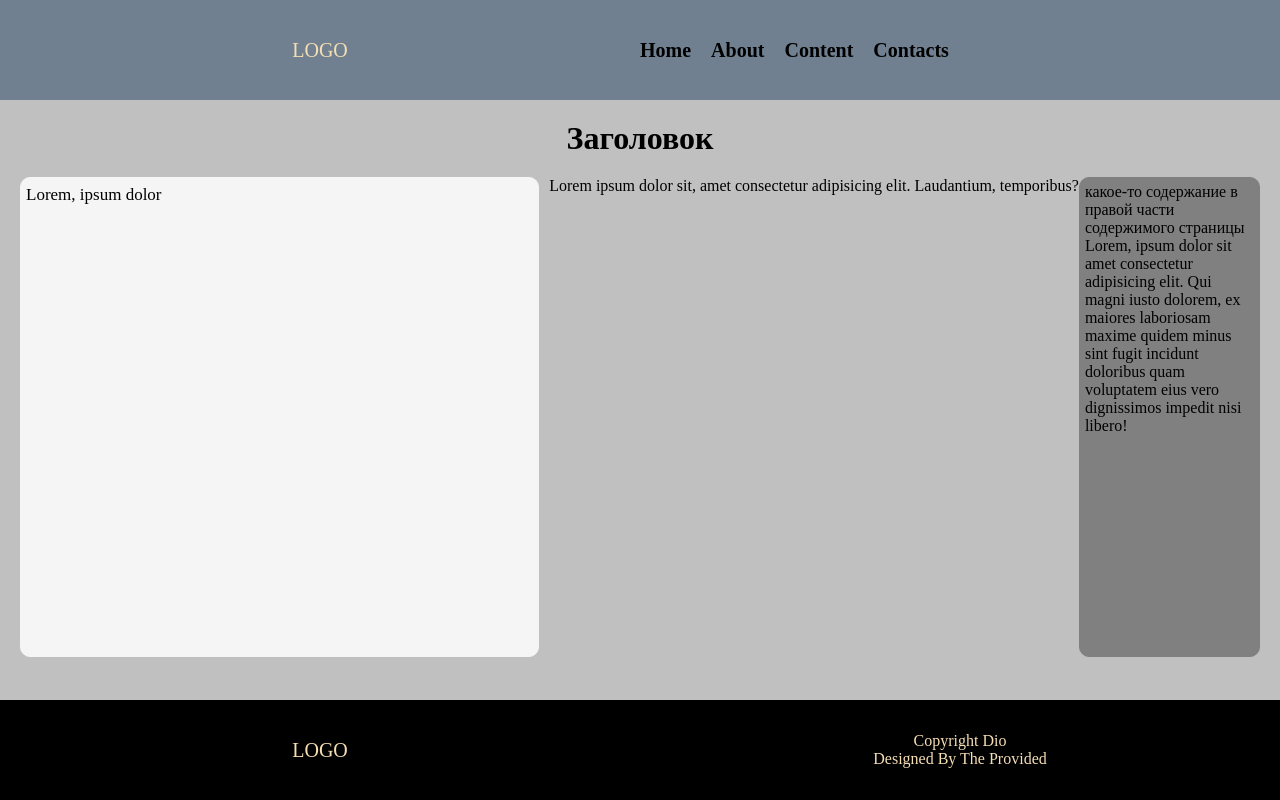
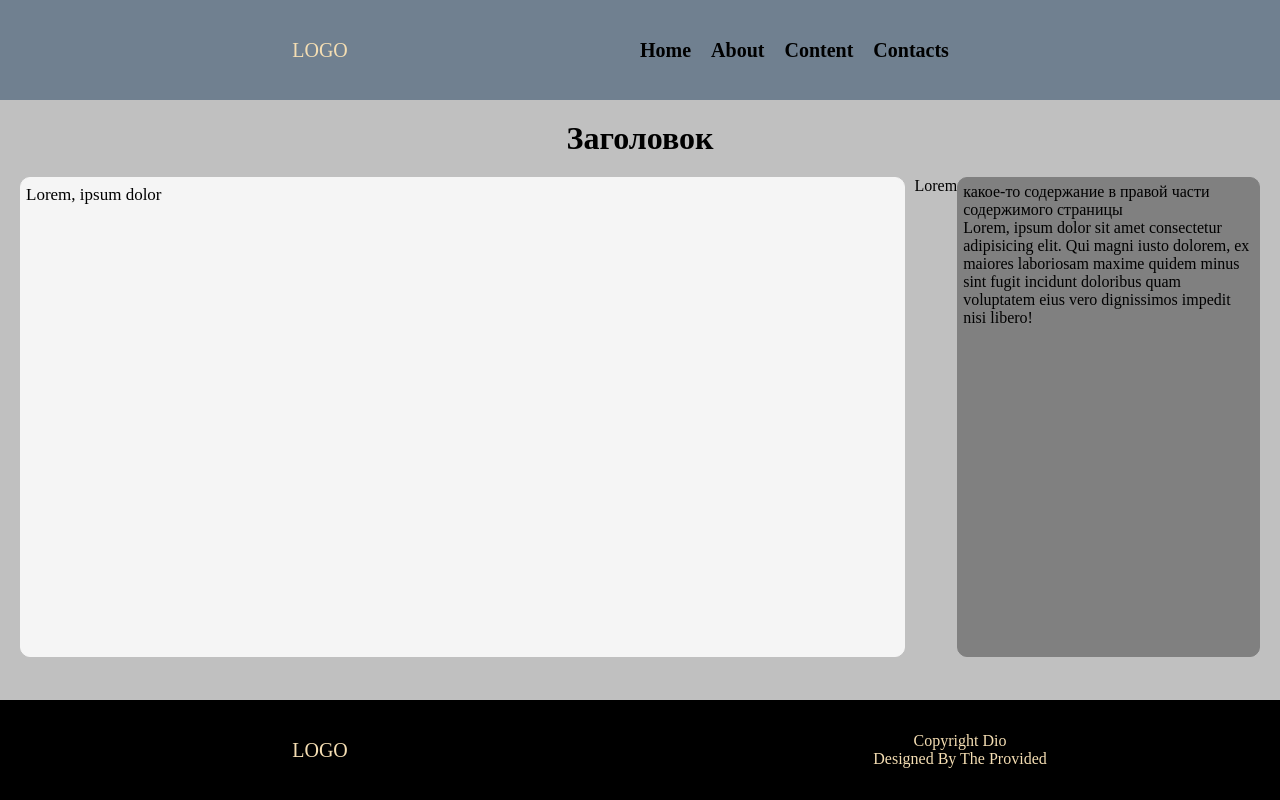
Before and after one commit to Floyd-88/git, a Vue app: page / in a window 1280 px wide. Built offline with nearby package versions, Linux system fonts and the light colour scheme.

Commit message:
text main content

```diff
--- a/src/Components/MainElement.vue
+++ b/src/Components/MainElement.vue
@@ -5,7 +5,7 @@
       <div class="content">
         Lorem, ipsum dolor
       </div>
-      <div>Lorem ipsum dolor sit, amet consectetur adipisicing elit. Laudantium, temporibus?</div>
+      <div>Lorem</div>
       <aside>
         <div>какое-то содержание в правой части содержимого страницы</div>
         <div>Lorem, ipsum dolor sit amet consectetur adipisicing elit. Qui magni iusto dolorem, ex maiores laboriosam maxime quidem minus sint fugit incidunt doloribus quam voluptatem eius vero dignissimos impedit nisi libero!</div>
```
